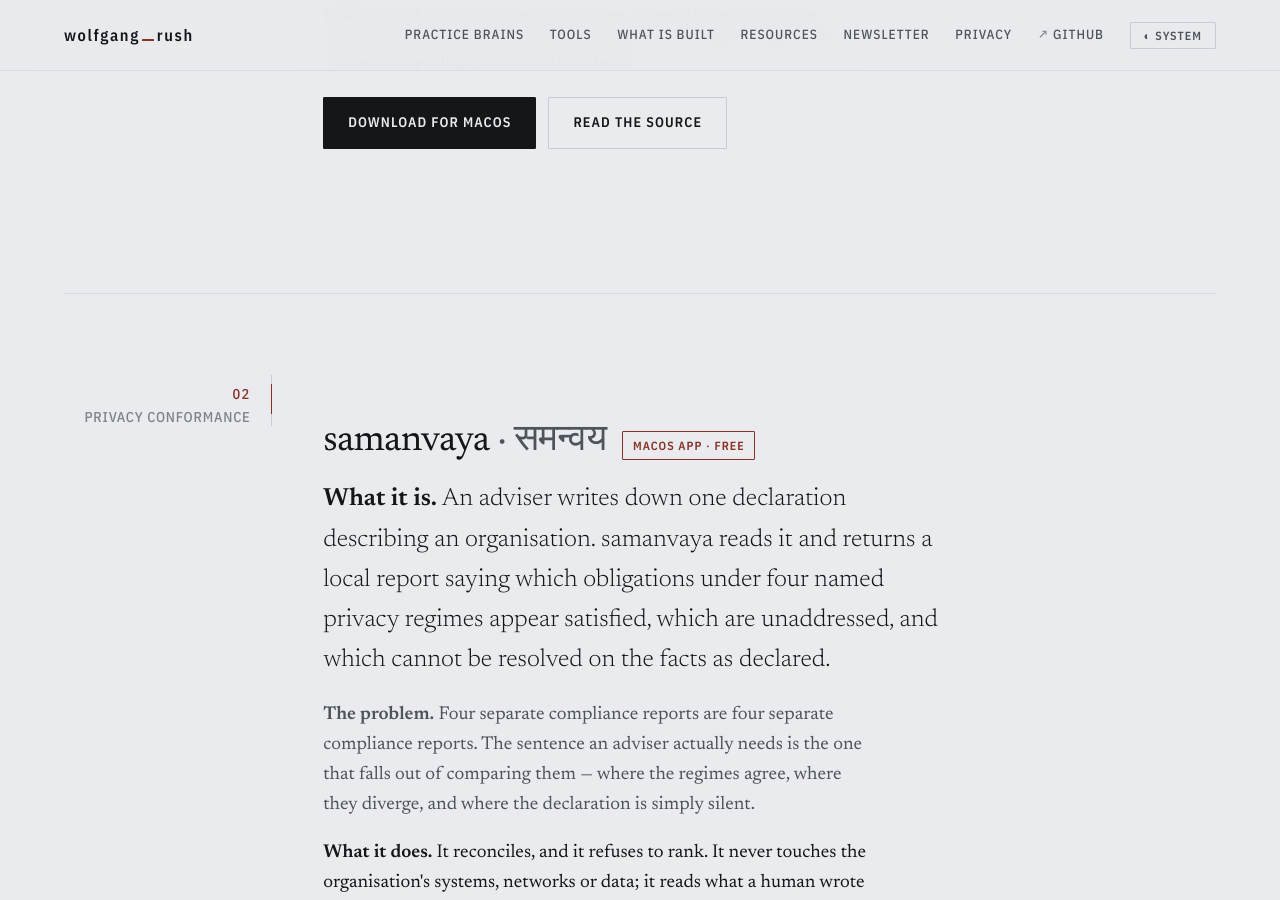
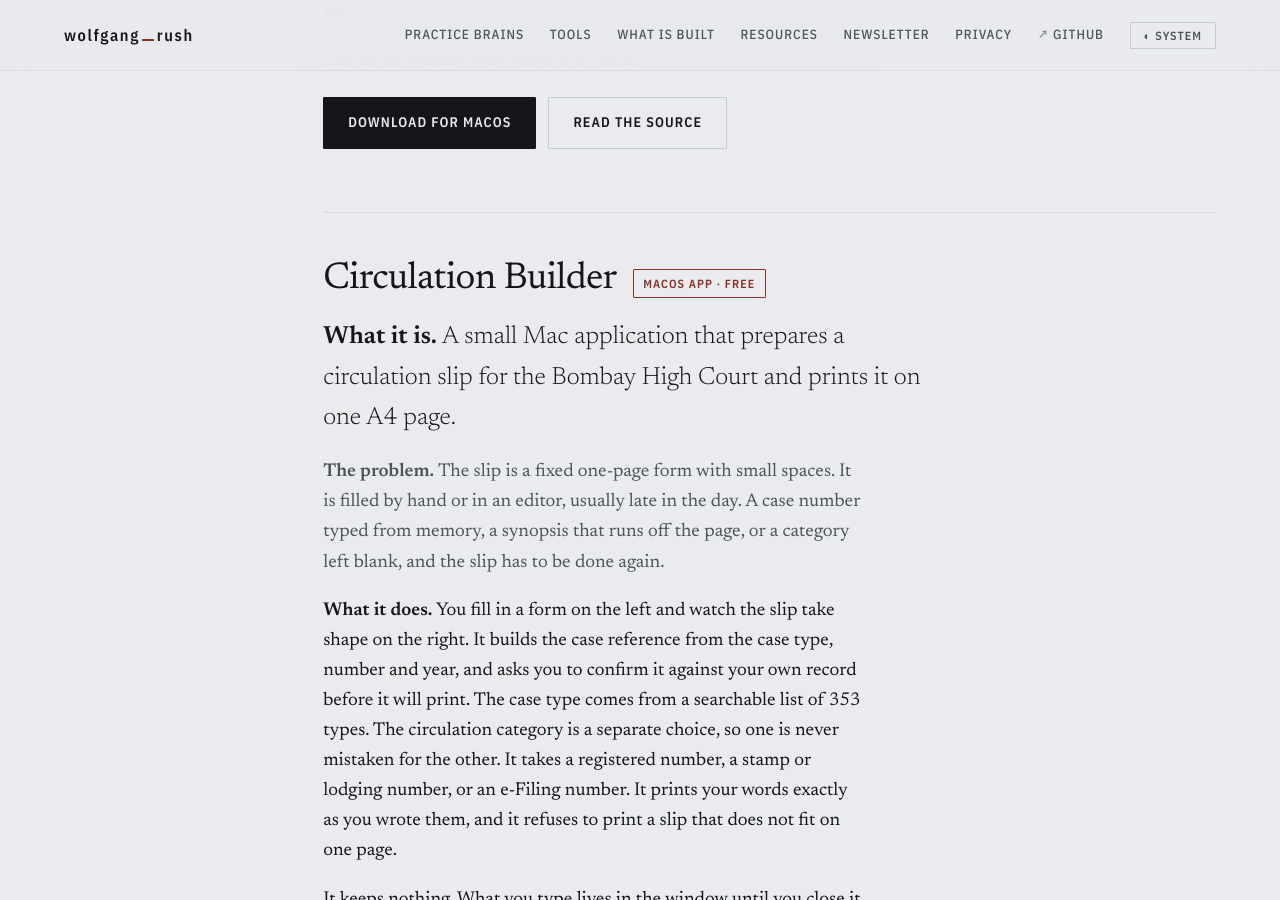
Before and after one commit to Wolfgangrush/Wolfgangrush.github.io, a Jekyll site: the page built from tools/index.md, in a window 1280 px wide and 900 px high, scrolled down 1590 px. Built offline with Jekyll 4.4.1, drawn with Linux system fonts in a browser that asks for light colours; some of the changed text lies outside the part shown.

Commit message:
Tools: add Circulation Builder, a circulation-slip maker for the Bombay High Court

```diff
--- a/tools/index.md
+++ b/tools/index.md
@@ -1,14 +1,14 @@
 ---
 layout: default
 title: Tools
-description: Single-purpose tools for practitioners — the pratipaksha opposing-counsel simulator, pramaan electronic-evidence integrity, nyaya-check cheque-dishonour cause-of-action checker, asthir precedent-instability radar, the NAKASHA board reader, samanvaya privacy conformance, offline multi-script OCR, the pseudonymisation gateway, the DPDP Act as runnable code, the Supreme Court AI regulations mapping, a citation manager, a news digest bot, the CHOF human-oversight toolkit, repofacts, plus the Vidhi Likhit classroom for law students.
+description: Single-purpose tools for practitioners — the pratipaksha opposing-counsel simulator, pramaan electronic-evidence integrity, nyaya-check cheque-dishonour cause-of-action checker, asthir precedent-instability radar, the NAKASHA board reader, the Circulation Builder for circulation slips, samanvaya privacy conformance, offline multi-script OCR, the pseudonymisation gateway, the DPDP Act as runnable code, the Supreme Court AI regulations mapping, a citation manager, a news digest bot, the CHOF human-oversight toolkit, repofacts, plus the Vidhi Likhit classroom for law students.
 ---
 
 <section class="section reveal">
 <div class="mg">
   <p class="note"><span class="n">00</span>How to read this page</p>
   <div>
-    <h2>Fourteen tools. Each one does exactly one job.</h2>
+    <h2>Fifteen tools. Each one does exactly one job.</h2>
     <p class="lede">These are separate from the
     <a class="link" href="{{ '/brains/' | relative_url }}">practice brains</a>, which are a different
     thing entirely. Every tool here is free, the source is published, and it runs on your own
@@ -22,6 +22,7 @@
 
 <ul class="jump">
   <li><a href="#nakasha">NAKASHA</a></li>
+  <li><a href="#circulation-builder">Circulation Builder</a></li>
   <li><a href="#samanvaya">samanvaya</a></li>
   <li><a href="#multi-script-ocr">Multi-script OCR</a></li>
   <li><a href="#pseudonymisation-gateway">Pseudonymisation gateway</a></li>
@@ -73,6 +74,46 @@
       <p class="juris-links">
         <a class="btn btn-primary" href="https://github.com/Wolfgangrush/nakasha/releases/latest">Download for macOS</a>
         <a class="btn btn-ghost" href="https://github.com/Wolfgangrush/nakasha">Read the source</a>
+      </p>
+    </div>
+
+    <div class="tool" id="circulation-builder">
+      <div class="tool-head"><h2>Circulation Builder</h2><span class="badge badge-live">macOS app · free</span></div>
+
+      <p class="what-is"><strong>What it is.</strong> A small Mac application that prepares a
+      circulation slip for the Bombay High Court and prints it on one A4 page.</p>
+
+      <p class="tool-problem"><strong>The problem.</strong> The slip is a fixed one-page form with
+      small spaces. It is filled by hand or in an editor, usually late in the day. A case number
+      typed from memory, a synopsis that runs off the page, or a category left blank, and the slip
+      has to be done again.</p>
+
+      <p><strong>What it does.</strong> You fill in a form on the left and watch the slip take shape
+      on the right. It builds the case reference from the case type, number and year, and asks you to
+      confirm it against your own record before it will print. The case type comes from a searchable
+      list of 353 types. The circulation category is a separate choice, so one is never mistaken for
+      the other. It takes a registered number, a stamp or lodging number, or an e-Filing number. It
+      prints your words exactly as you wrote them, and it refuses to print a slip that does not fit
+      on one page.</p>
+
+      <p>It keeps nothing. What you type lives in the window until you close it, and the application
+      refuses every network request made from its own window. The privacy policy is short, and it is
+      inside the application.</p>
+
+      <p class="tool-meta"><strong>The honest limits.</strong> It is an independent tool. It is not an
+      official application of the Bombay High Court, and it is not affiliated with or endorsed by the
+      Court or its Registry. It prepares a request: it does not file anything, check court status, or
+      promise a listing. This version follows the proforma of one Bench, named in the README, and the
+      list of case types is a snapshot taken on 5 October 2026. Forms and cut-off times change, so
+      check the current practice of the Registry before you rely on a slip.</p>
+
+      <p class="tool-meta"><strong>What you need:</strong> an Apple silicon Mac running macOS 13 or
+      later. The application is signed and notarised, so it opens without a security warning. The
+      README is in English, Marathi and Hindi.</p>
+
+      <p class="juris-links">
+        <a class="btn btn-primary" href="https://github.com/Wolfgangrush/circulation-builder/releases/latest">Download for macOS</a>
+        <a class="btn btn-ghost" href="https://github.com/Wolfgangrush/circulation-builder">Read the source</a>
       </p>
     </div>
   </div>
```
Also changed, not shown: built/index.md (+2 -1 lines), catalog/index.md (+1 -1 lines), index.md (+1 -1 lines).
